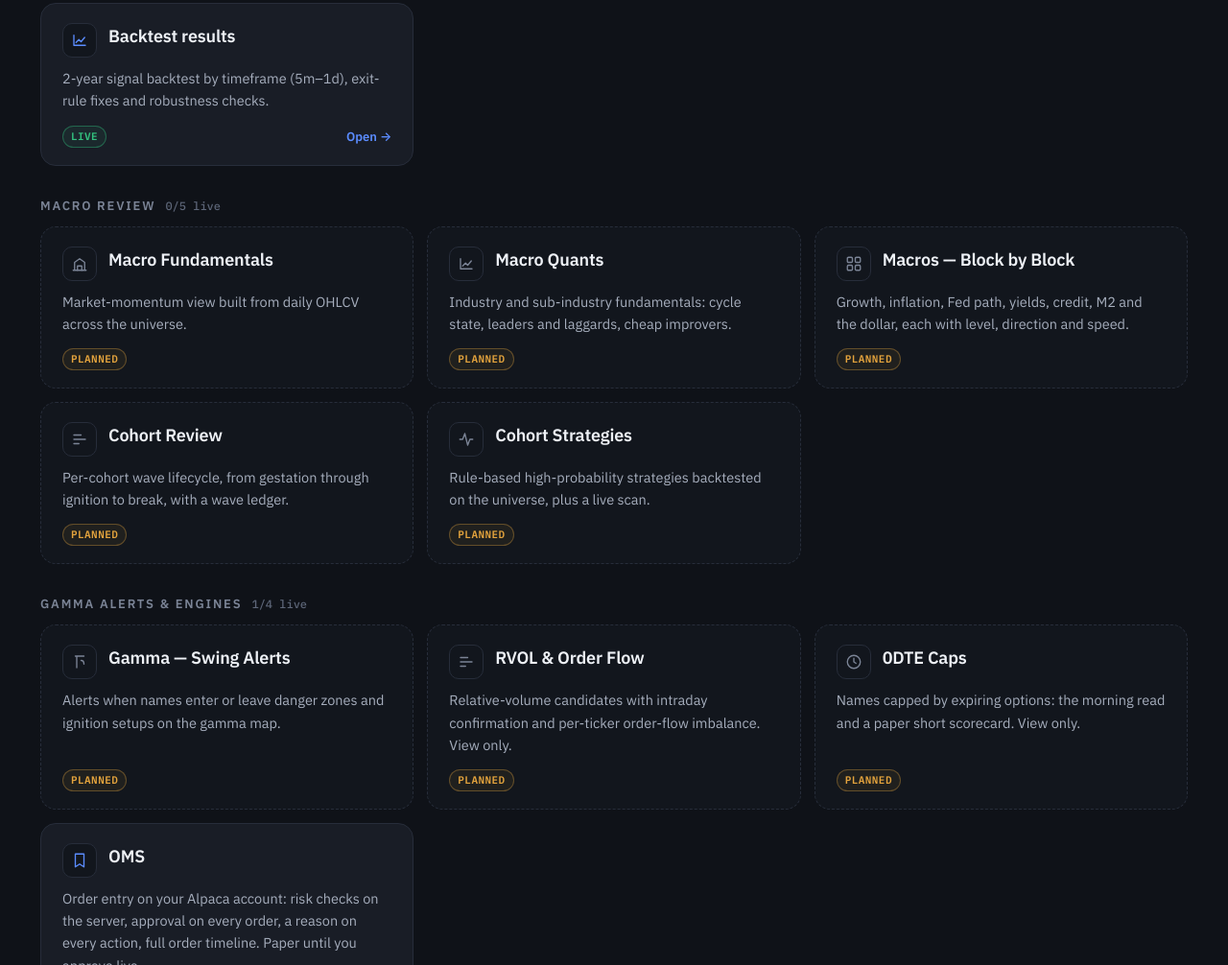
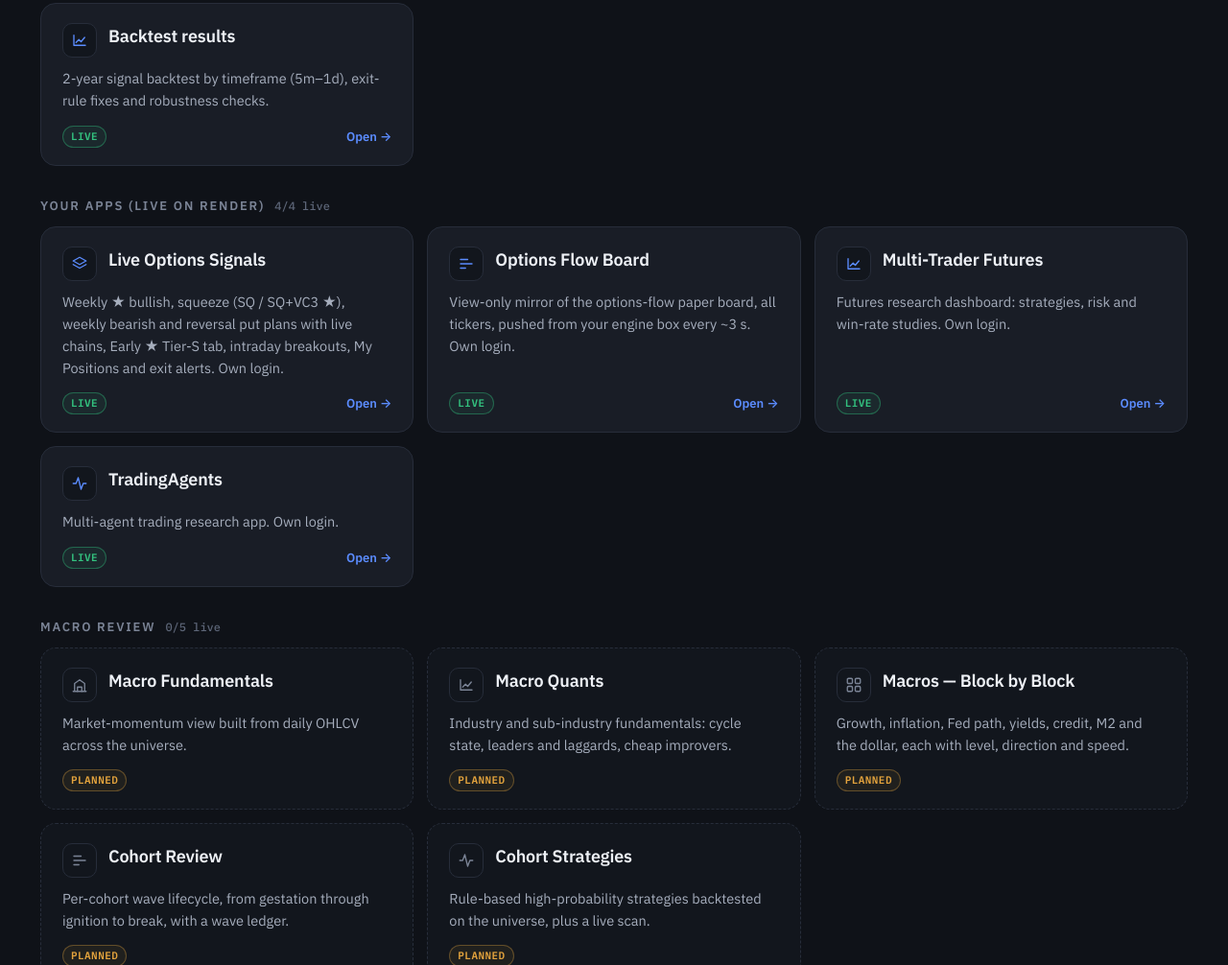
Before and after one commit to Abhinavsatyapu/QuantSignal, a website: page site/portal.html in a window 1280 px wide. Shown: the part 1249-2255 px from the top of the page at 96% size. Drawn offline with Linux system fonts and the light colour scheme.

Commit message:
Portal: add your live Render apps (options signals, options flow board, multi-trader futures, TradingAgents)
Co-Authored-By: Claude Opus 5.5 <noreply@anthropic.com>
Claude-Session: https://claude.ai/code/session_01JC3h2RLcGbX42Ekgg4B5uG

```diff
--- a/site/portal.html
+++ b/site/portal.html
@@ -95,6 +95,12 @@ const S = [
     ['Webhook Lab', 'Send and validate TradingView-style alert webhooks against the live signal format.', '/webhook', 'bolt', 'live'],
     ['Backtest results', '2-year signal backtest by timeframe (5m–1d), exit-rule fixes and robustness checks.', 'https://claude.ai/artifact/VdrrSeZ9616RcRdHKT3mbP', 'chart', 'live'],
   ]],
+  ['Your apps (live on Render)', [
+    ['Live Options Signals', 'Weekly ★ bullish, squeeze (SQ / SQ+VC3 ★), weekly bearish and reversal put plans with live chains, Early ★ Tier-S tab, intraday breakouts, My Positions and exit alerts. Own login.', 'https://live-options-dashboard.onrender.com', 'layers', 'live'],
+    ['Options Flow Board', 'View-only mirror of the options-flow paper board, all tickers, pushed from your engine box every ~3 s. Own login.', 'https://options-flow-board.onrender.com', 'flow', 'live'],
+    ['Multi-Trader Futures', 'Futures research dashboard: strategies, risk and win-rate studies. Own login.', 'https://multi-trader-futures.onrender.com', 'chart', 'live'],
+    ['TradingAgents', 'Multi-agent trading research app. Own login.', 'https://tradingagents-68rw.onrender.com', 'pulse', 'live'],
+  ]],
   ['Macro review', [
     ['Macro Fundamentals', 'Market-momentum view built from daily OHLCV across the universe.', null, 'macro', 'plan'],
     ['Macro Quants', 'Industry and sub-industry fundamentals: cycle state, leaders and laggards, cheap improvers.', null, 'chart', 'plan'],
```
